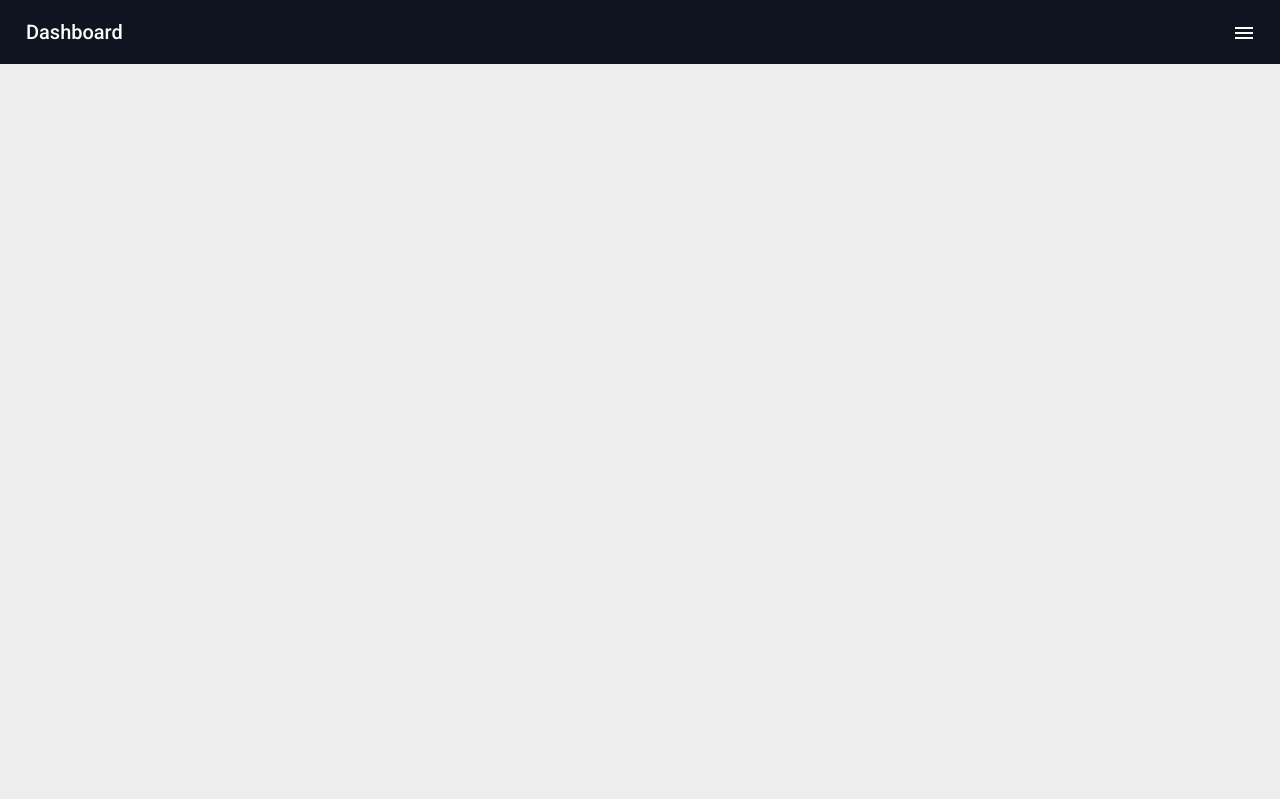
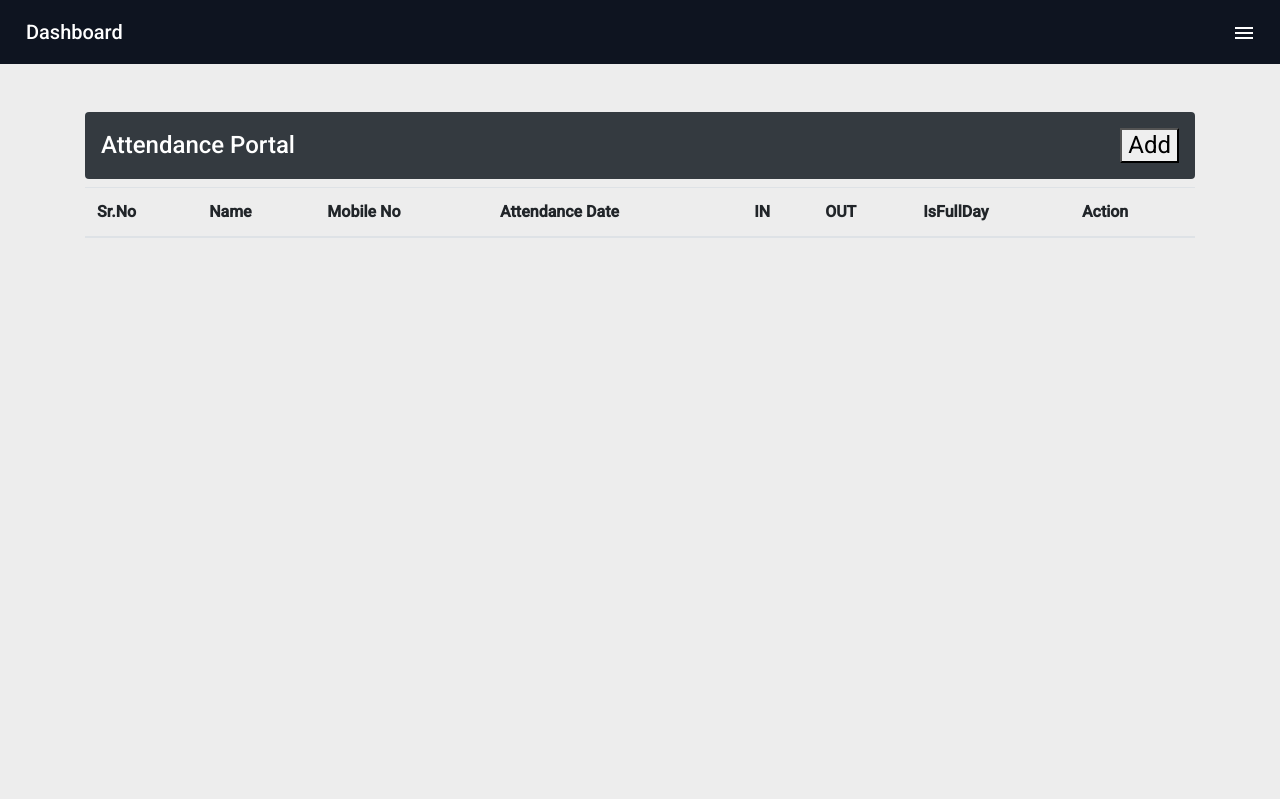
Before and after one commit to Sayyed8999/staff-payroll, an Angular app: page /attendance in a window 1280 px wide. Before the commit this address led to /. Built offline with nearby package versions, Linux system fonts and the light colour scheme.

Commit message:
work on attendance-table

```diff
--- a/src/app/app-routing.module.ts
+++ b/src/app/app-routing.module.ts
@@ -2,6 +2,8 @@ import { NgModule } from '@angular/core';
 import { RouterModule, Routes } from '@angular/router';
 import { DashboardComponent } from './shared/components/dashboard/dashboard.component';
 import { EmployeTableComponent } from './shared/modules/employees/employe-table/employe-table.component';
+import { AttendanceModule } from './shared/modules/attendance/attendance.module';
+import { AttendanceTableComponent } from './shared/modules/attendance/attendace-table/attendance-table/attendance-table.component';
 
 const routes: Routes = [
   {
@@ -11,9 +13,10 @@ const routes: Routes = [
   {
     path: 'employees',
     component: EmployeTableComponent,
-    data: {
-      heading: 'Employees'
-    }
+  },
+  {
+    path: 'attendance',
+    component:AttendanceTableComponent
   }
 ];
 
--- a/src/app/app.module.ts
+++ b/src/app/app.module.ts
@@ -9,6 +9,7 @@ import { NavComponent } from './shared/components/nav/nav.component';
 import { MaterialModule } from './shared/modules/material/material.module';
 import { EmployeesModule } from './shared/modules/employees/employees.module';
 import { AdvanceModule } from './shared/modules/advance/advance.module';
+import { AttendanceModule } from './shared/modules/attendance/attendance.module';
 
 @NgModule({
   declarations: [
@@ -22,7 +23,8 @@ import { AdvanceModule } from './shared/modules/advance/advance.module';
     BrowserAnimationsModule,
     MaterialModule,
     EmployeesModule,
-    AdvanceModule
+    AdvanceModule,
+    AttendanceModule
   ],
   providers: [],
   bootstrap: [AppComponent]
--- a/src/app/shared/components/nav/nav.component.html
+++ b/src/app/shared/components/nav/nav.component.html
@@ -1,14 +1,10 @@
 
 <mat-toolbar class="bg-s text-white d-flex justify-content-between">
-
-
     <span routerLink="/" class="text-capitilize" >{{heading}}</span>
     <button mat-icon-button class="example-icon " aria-label="Example icon-button with menu icon" (click)="sidenav.toggle()" >
         <mat-icon>menu</mat-icon>
       </button>
 </mat-toolbar>
-
-
   <mat-drawer-container class="example-container"  hasBackdrop="true">
       <mat-drawer mode="over" #sidenav  position="end">
 
@@ -27,7 +23,7 @@
                       Employees
                   </span>
               </a>
-              <a  mat-list-item (click)="sidenav.toggle()" routerLinkActive="ac"   >
+              <a  mat-list-item (click)="sidenav.toggle()" routerLinkActive="ac"  routerLink="/attendance" >
 
                   <mat-icon>
                       person
--- /dev/null
+++ b/src/app/shared/modules/attendance/attendace-table/attendance-table/attendance-table.component.html
@@ -0,0 +1,30 @@
+<div class="row">
+    <div class="col-sm-12">
+        <h4 class="bg-dark p-3 text-white rounded d-flex justify-content-between align-items-center">Attendance Portal
+            <button  mat-raised-button color="primary" (click)="openattendanceForm()">Add</button>
+        </h4>
+        <table class="table table-condensed">
+            <thead>
+                <tr>
+                    <th>Sr.No</th>
+                    <th>Name</th>
+                    <th>Mobile No</th>
+                    <th>Attendance Date</th>
+                    <th>IN</th>
+                    <th>OUT</th>
+                    <th>IsFullDay</th>
+                    <th>Action</th>
+                </tr>
+            </thead>
+            <tbody>
+                <tr>
+                    <td></td>
+                </tr>
+            </tbody>
+        </table>
+
+
+
+
+    </div>
+</div>
--- /dev/null
+++ b/src/app/shared/modules/attendance/attendace-table/attendance-table/attendance-table.component.scss
@@ -0,0 +1,3 @@
+table {
+    width: 100%;
+  }
--- /dev/null
+++ b/src/app/shared/modules/attendance/attendace-table/attendance-table/attendance-table.component.ts
@@ -0,0 +1,27 @@
+import { Component, OnInit } from '@angular/core';
+import { MatDialog } from '@angular/material/dialog';
+import { AttendanceFormComponent } from '../../attendance-form/attendance-form.component';
+
+
+
+
+
+@Component({
+  selector: 'app-attendance-table',
+  templateUrl: './attendance-table.component.html',
+  styleUrls: ['./attendance-table.component.scss']
+})
+export class AttendanceTableComponent implements OnInit {
+
+
+
+  constructor(public _dialog:MatDialog) { }
+
+  ngOnInit(): void {
+  }
+
+  openattendanceForm(){
+  this._dialog.open(AttendanceFormComponent)
+  }
+
+}
--- /dev/null
+++ b/src/app/shared/modules/attendance/attendance-form/attendance-form.component.html
@@ -0,0 +1,18 @@
+<div class="row">
+    <div class="col-12">
+        <h4 class="bg-danger p-3 text-white rounded d-flex justify-content-between align-items-center">Attendance
+             <!-- <button>Close</button> -->
+        </h4>
+
+    </div>
+
+    <!-- <div class="col-sm-6">
+        <mat-form-field appearance="fill">
+            <mat-label>Fill form field</mat-label>
+            <input matInput placeholder="Placeholder">
+            <mat-icon matSuffix>sentiment_very_satisfied</mat-icon>
+            <mat-hint>Hint</mat-hint>
+          </mat-form-field>
+    </div> -->
+
+</div>
--- /dev/null
+++ b/src/app/shared/modules/attendance/attendance-form/attendance-form.component.ts
@@ -0,0 +1,15 @@
+import { Component, OnInit } from '@angular/core';
+
+@Component({
+  selector: 'app-attendance-form',
+  templateUrl: './attendance-form.component.html',
+  styleUrls: ['./attendance-form.component.scss']
+})
+export class AttendanceFormComponent implements OnInit {
+
+  constructor() { }
+
+  ngOnInit(): void {
+  }
+
+}
```
Also changed, not shown: src/app/shared/modules/attendance/attendance.module.ts (added, +17 -0 lines), src/app/shared/modules/attendance/attendance-form/attendance-form.component.scss (added), 2 other files (tests, documents, lock files or other folders).
